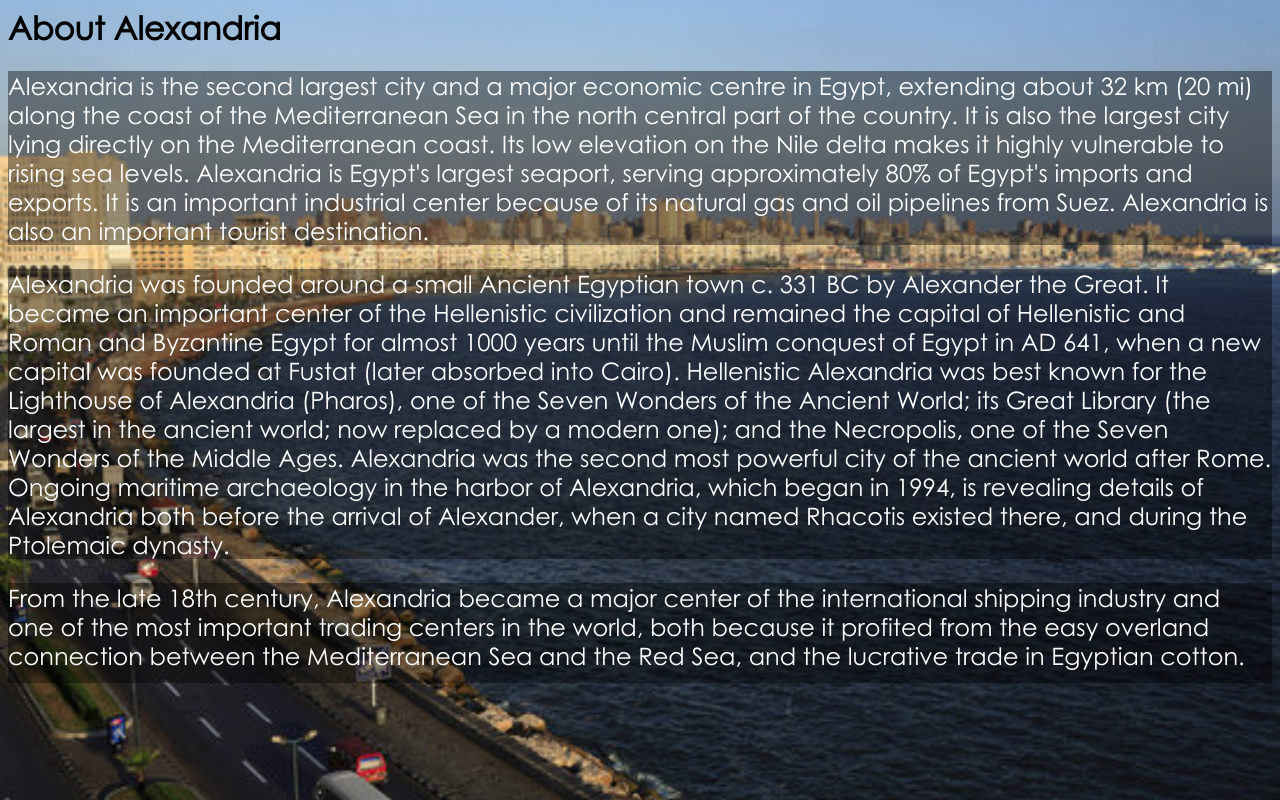
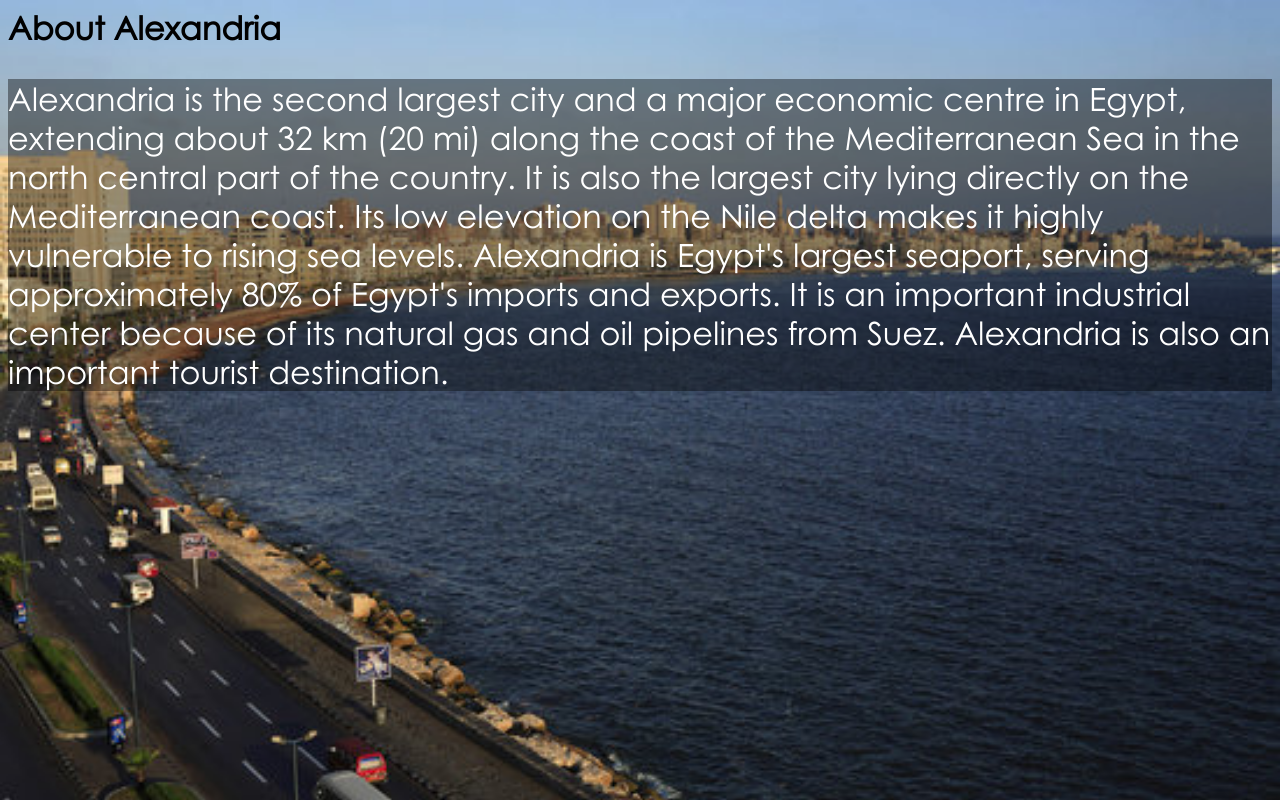
Before and after one commit to karim-soliman/uncomingConference, a PHP site: page /aboutalex.php in a window 1280 px wide. Run offline with PHP 8.4, Linux system fonts and the light colour scheme.

Commit message:
Increase Font Size

```diff
--- a/aboutalex.php
+++ b/aboutalex.php
@@ -5,8 +5,6 @@
 </head>
 <body background="img/sea-road alex.jpg" style="background-repeat:repeat-y;background-size:cover">
 <h1>About Alexandria</h1>
-<p class="white shaded" >Alexandria is the second largest city and a major economic centre in Egypt, extending about 32 km (20 mi) along the coast of the Mediterranean Sea in the north central part of the country. It is also the largest city lying directly on the Mediterranean coast. Its low elevation on the Nile delta makes it highly vulnerable to rising sea levels. Alexandria is Egypt's largest seaport, serving approximately 80% of Egypt's imports and exports. It is an important industrial center because of its natural gas and oil pipelines from Suez. Alexandria is also an important tourist destination.</p>
-<p class="white shaded">Alexandria was founded around a small Ancient Egyptian town c. 331 BC by Alexander the Great. It became an important center of the Hellenistic civilization and remained the capital of Hellenistic and Roman and Byzantine Egypt for almost 1000 years until the Muslim conquest of Egypt in AD 641, when a new capital was founded at Fustat (later absorbed into Cairo). Hellenistic Alexandria was best known for the Lighthouse of Alexandria (Pharos), one of the Seven Wonders of the Ancient World; its Great Library (the largest in the ancient world; now replaced by a modern one); and the Necropolis, one of the Seven Wonders of the Middle Ages. Alexandria was the second most powerful city of the ancient world after Rome. Ongoing maritime archaeology in the harbor of Alexandria, which began in 1994, is revealing details of Alexandria both before the arrival of Alexander, when a city named Rhacotis existed there, and during the Ptolemaic dynasty.</p>
-<p class="white shaded">From the late 18th century, Alexandria became a major center of the international shipping industry and one of the most important trading centers in the world, both because it profited from the easy overland connection between the Mediterranean Sea and the Red Sea, and the lucrative trade in Egyptian cotton.</p>
+<p class="white shaded enlargeFonts" >Alexandria is the second largest city and a major economic centre in Egypt, extending about 32 km (20 mi) along the coast of the Mediterranean Sea in the north central part of the country. It is also the largest city lying directly on the Mediterranean coast. Its low elevation on the Nile delta makes it highly vulnerable to rising sea levels. Alexandria is Egypt's largest seaport, serving approximately 80% of Egypt's imports and exports. It is an important industrial center because of its natural gas and oil pipelines from Suez. Alexandria is also an important tourist destination.</p>
 </body>
 </html>
--- a/abouticntse.php
+++ b/abouticntse.php
@@ -22,7 +22,7 @@
       <script src="https://oss.maxcdn.com/respond/1.4.2/respond.min.js"></script>
     <![endif]-->
   </head>
-  <body >
+  <body class="enlargeFonts">
     <div class="container">
         <div class="row">
             <div class="col-xs-12" id="abouticntse">
--- a/callforpapers.php
+++ b/callforpapers.php
@@ -22,7 +22,7 @@
       <script src="https://oss.maxcdn.com/respond/1.4.2/respond.min.js"></script>
     <![endif]-->
   </head>
-  <body >
+  <body class="enlargeFonts">
     <div class="container">
 	    <div class="row">
 		<div class="col-xs-12" id="cfptitle">
--- a/css/style.css
+++ b/css/style.css
@@ -205,3 +205,7 @@ body
 	padding-bottom:0;
 	font-size:1.5em;
 }
+.enlargeFonts
+{
+	font-size:2em;
+}
```
